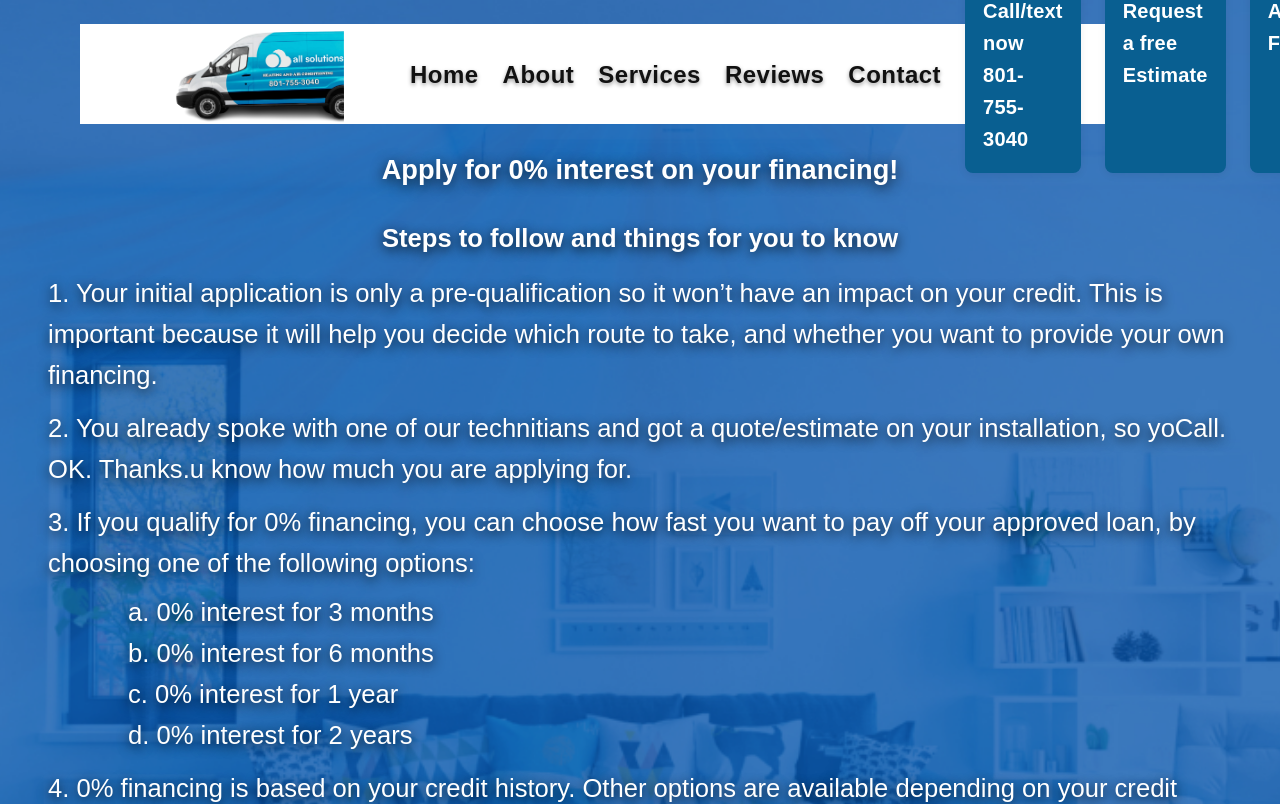
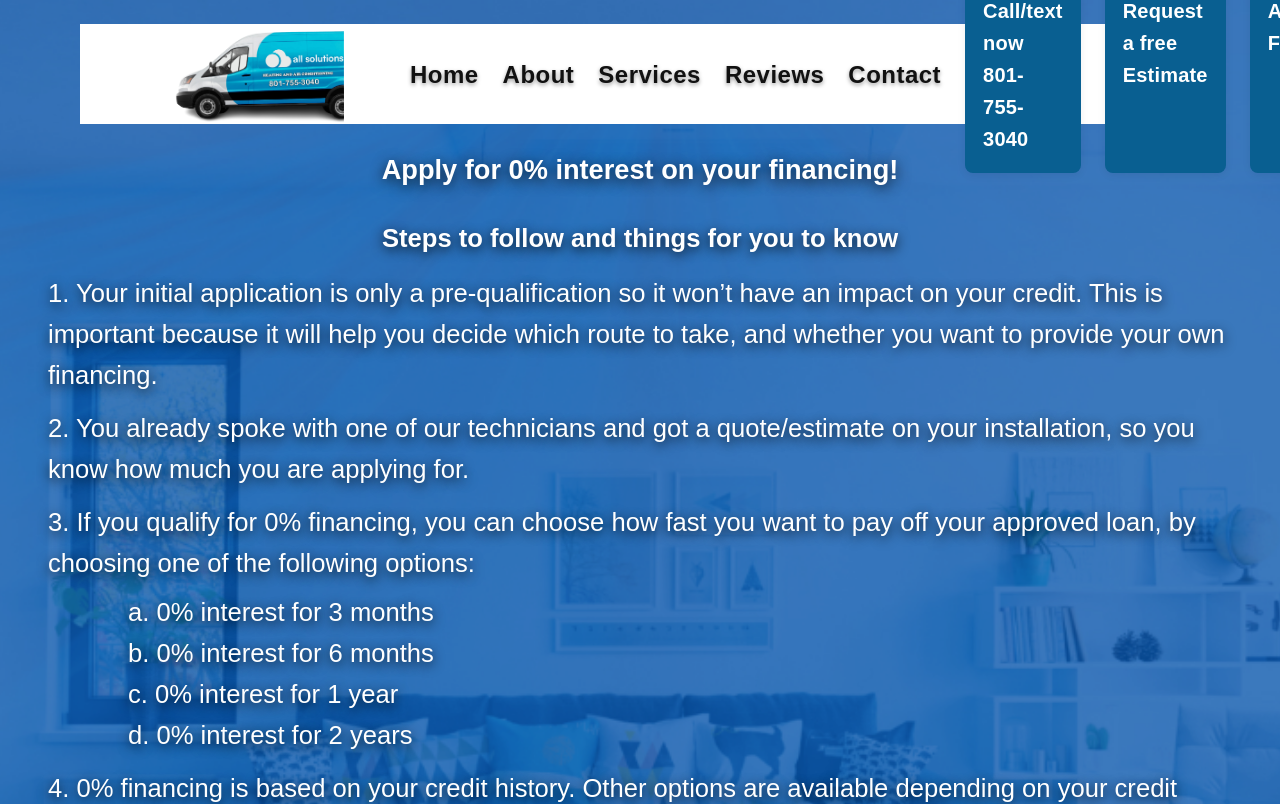
Before and after one commit to Hombre2021/ashaac-nextjs, a Next.js app: page /financing in a window 1280 px wide. Shown: the top 804 px of the page. Built offline with nearby package versions, Linux system fonts and the light colour scheme.

Commit message:
Fix typo: technitians → technicians

```diff
--- a/src/components/financingHero.tsx
+++ b/src/components/financingHero.tsx
@@ -30,8 +30,8 @@ const FinancingPage: NextPage = () => {
                  your own financing.
             </li>
             <li>
-              2. You already spoke with one of our technitians and got a
-                 quote/estimate on your installation, so yoCall. OK. Thanks.u know how much you are
+              2. You already spoke with one of our technicians and got a
+                 quote/estimate on your installation, so you know how much you are
                  applying for.
             </li>
       <li>
```
